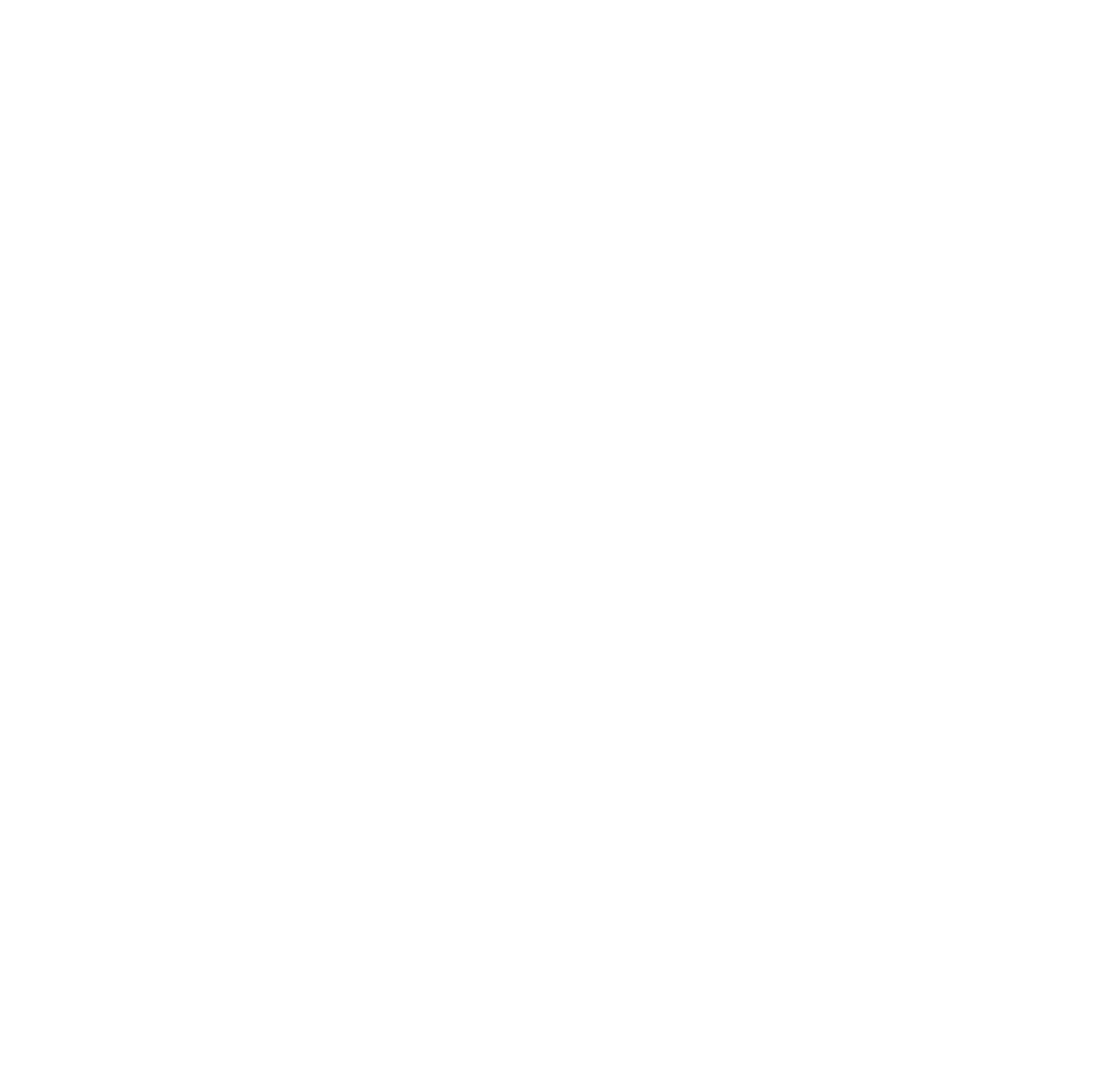
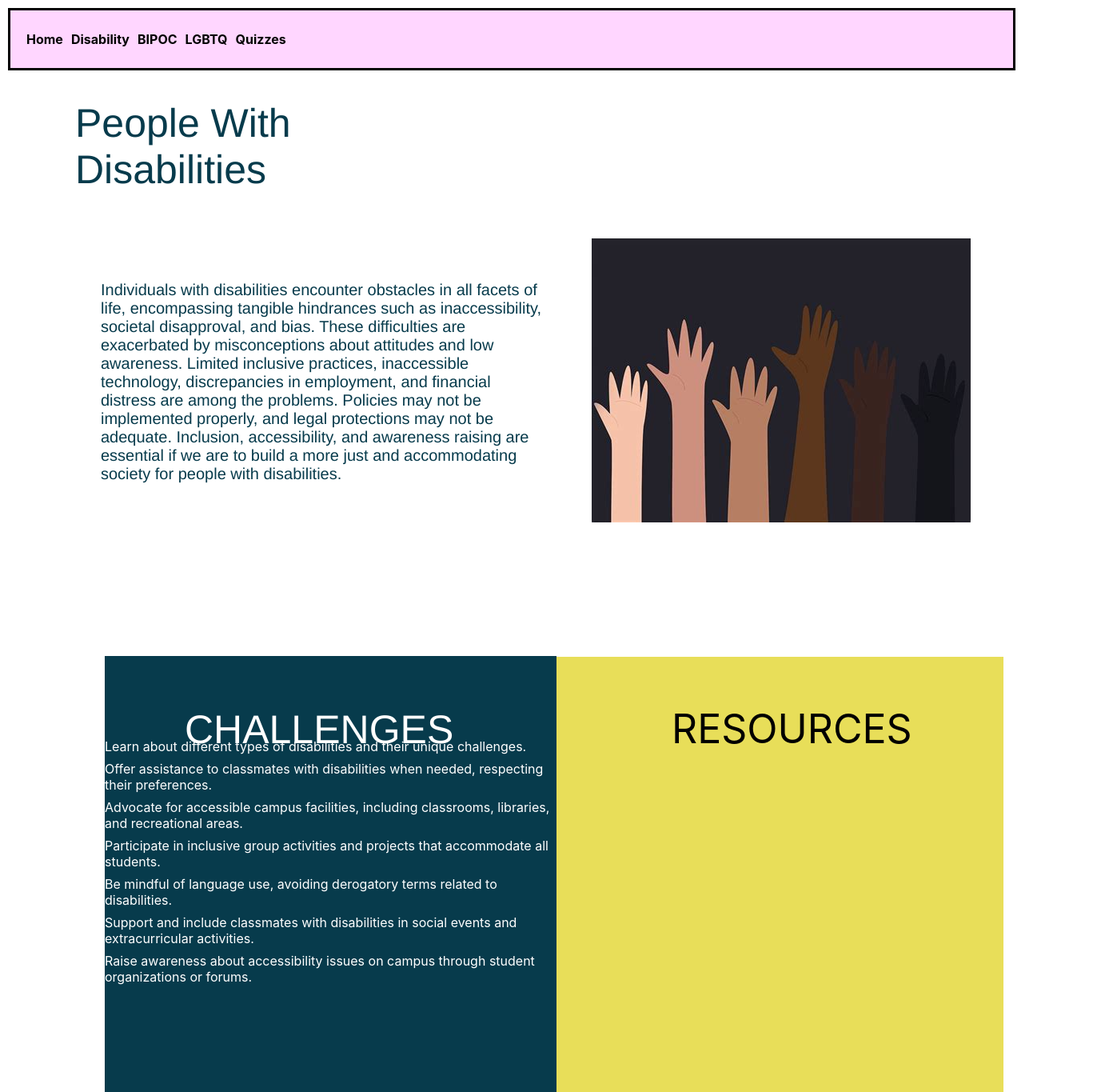
Before and after one commit to AdassaC/ARCH, a React (Create React App) app in the folder arch/: page /disability in a window 1280 px wide. Before the commit this address had no page. Shown: the top 1365 px of the page at 80% size, 1367 px wide, since content can reach past the window. Before the commit the page ends 800 px from the top, so only its background shows below. Built offline with nearby package versions, Linux system fonts and the light colour scheme.

Commit message:
challenges added

```diff
--- a/arch/src/App.js
+++ b/arch/src/App.js
@@ -6,6 +6,7 @@
 import QuizBIPOC from './components/quiz-BIPOC';
 import QuizDisability from './components/quiz_disability';
 import BIPOC from './components/bipoc';
+import Disability from './components/disability'
 
 function App() {
   return (
@@ -17,6 +18,7 @@
 					<Route path="/quiz_disability" element={<QuizDisability />} />
 					<Route path="/quiz_BIPOC" element={<QuizBIPOC />} />
 					<Route path="/bipoc" element={<BIPOC />} />
+					<Route path="/disability" element={<Disability />} />
 					<Route path="/" element={<Home />} />
 				</Routes>
 			</div>
--- a/arch/src/components/disability.js
+++ b/arch/src/components/disability.js
@@ -0,0 +1,83 @@
+/** @format */
+
+import React from "react";
+import "../styles/bipoc.css";
+import Navbar from "./navbar";
+import Placeholder from "../resources/bipoc_hero.jpeg";
+
+const BIPOC = () =>
+{
+  return (
+		<div>
+			<Navbar />
+			<div className="content-template">
+				<div className="div">
+					<div className="overlap3">
+						<div className="resources">RESOURCES</div>
+						{/* <p>
+						https://poorvucenter.yale.edu/ImplicitBiasAwareness
+						</p>
+						<p>
+						https://www.psychologytoday.com/us/blog/culturally-speaking/201711/are-racial-
+						</p> */}
+					</div>
+					<div className="group">
+						<p className="p">
+							Individuals with disabilities encounter obstacles in all facets of
+							life, encompassing tangible hindrances such as inaccessibility,
+							societal disapproval, and bias. These difficulties are exacerbated
+							by misconceptions about attitudes and low awareness. Limited
+							inclusive practices, inaccessible technology, discrepancies in
+							employment, and financial distress are among the problems.
+							Policies may not be implemented properly, and legal protections
+							may not be adequate. Inclusion, accessibility, and awareness
+							raising are essential if we are to build a more just and
+							accommodating society for people with disabilities.
+						</p>
+					</div>
+					<img src={Placeholder} alt="placeholder" />
+				</div>
+				<div className="group-2" />
+				<div className="text-wrapper-13">People With Disabilities</div>
+				<div className="overlap-wrapper">
+					<div className="overlap-2">
+						<div className="challenges">CHALLENGES</div>
+						<ul className="tasks-list">
+							<li>
+								Learn about different types of disabilities and their unique
+								challenges.
+							</li>
+							<li>
+								Offer assistance to classmates with disabilities when needed,
+								respecting their preferences.
+							</li>
+							<li>
+								Advocate for accessible campus facilities, including classrooms,
+								libraries, and recreational areas.
+							</li>
+							<li>
+								Participate in inclusive group activities and projects that
+								accommodate all students.
+							</li>
+							<li>
+								Be mindful of language use, avoiding derogatory terms related to
+								disabilities.
+							</li>
+							<li>
+								Support and include classmates with disabilities in social
+								events and extracurricular activities.
+							</li>
+							<li>
+								Raise awareness about accessibility issues on campus through
+								student organizations or forums.
+							</li>
+
+						</ul>
+					</div>
+				</div>
+			</div>
+		</div>
+	);
+}
+
+export default BIPOC;
--- a/arch/src/components/home.js
+++ b/arch/src/components/home.js
@@ -47,7 +47,7 @@
                     <div className="overlap-group-wrapper">
                       <div className="overlap-2">
                         <h4>
-                        🌟Welcome to A.R.C.H.Allyship Resources for Change and Harmony!🌟
+                        🌟Welcome to A.R.C.H. Allyship Resources for Change and Harmony!🌟
                         </h4>
                         <p className="p">
                         At A.R.C.H., we believe in the power of allyship to create positive change in the workplace.
--- a/arch/src/styles/bipoc.css
+++ b/arch/src/styles/bipoc.css
@@ -121,3 +121,22 @@
   top: 63px;
   width: 478px;
 }
+
+.challenges {
+  color: white; /* Set text color to white */
+  /* Additional styling for the "STUDENT ALLY TASKS" heading */
+}
+
+.tasks-list {
+  color: white; /* Set text color to white */
+  list-style-type: none; /* Remove default list styling */
+  padding: 0; /* Remove default padding */
+  position: absolute;
+  bottom: 300px;
+}
+
+.tasks-list li {
+  margin-bottom: 8px; /* Adjust spacing between list items */
+  /* Additional styling for individual list items */
+  color: white; /* Set text color to white */
+}
```
